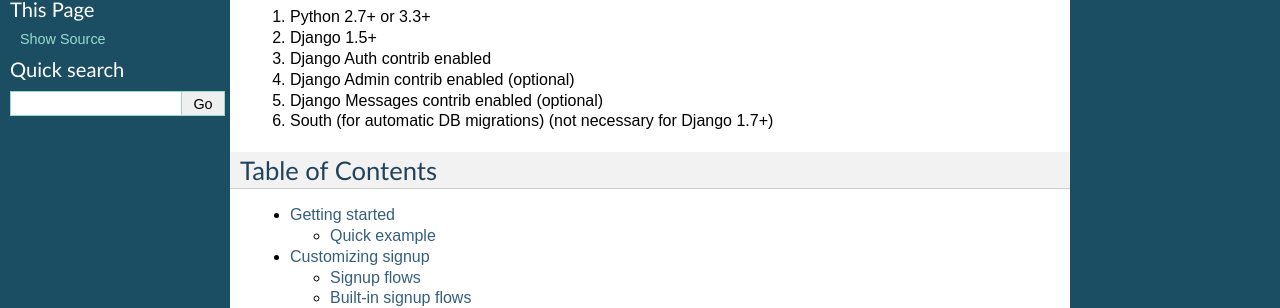
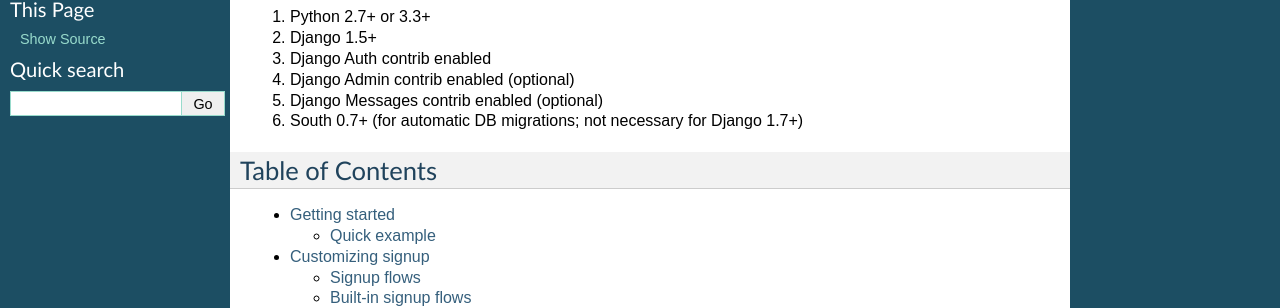
Before and after one commit to idlesign/django-sitegate, a Sphinx documentation site: the page built from docs/source/index.rst, in a window 1280 px wide. Shown: the part 252-560 px from the top of the page. Built offline with Sphinx 7.4.7, drawn with Linux system fonts in a browser that asks for light colours; pages that are not in the unit, such as notebooks, are missing from menus.

Commit message:
Docs index is updated.

```diff
--- a/docs/source/index.rst
+++ b/docs/source/index.rst
@@ -16,7 +16,7 @@
 3. Django Auth contrib enabled
 4. Django Admin contrib enabled (optional)
 5. Django Messages contrib enabled (optional)
-6. South (for automatic DB migrations) (not necessary for Django 1.7+)
+6. South 0.7+ (for automatic DB migrations; not necessary for Django 1.7+)
 
 
 Table of Contents
```
